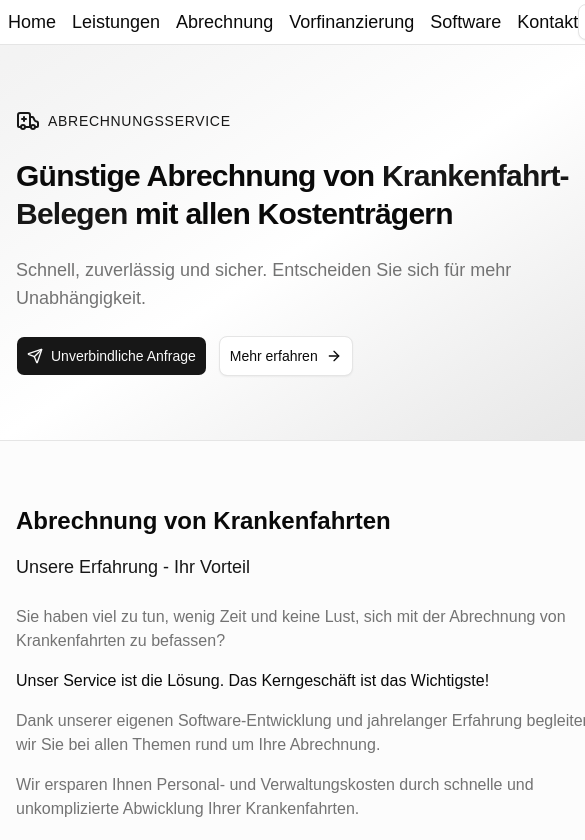
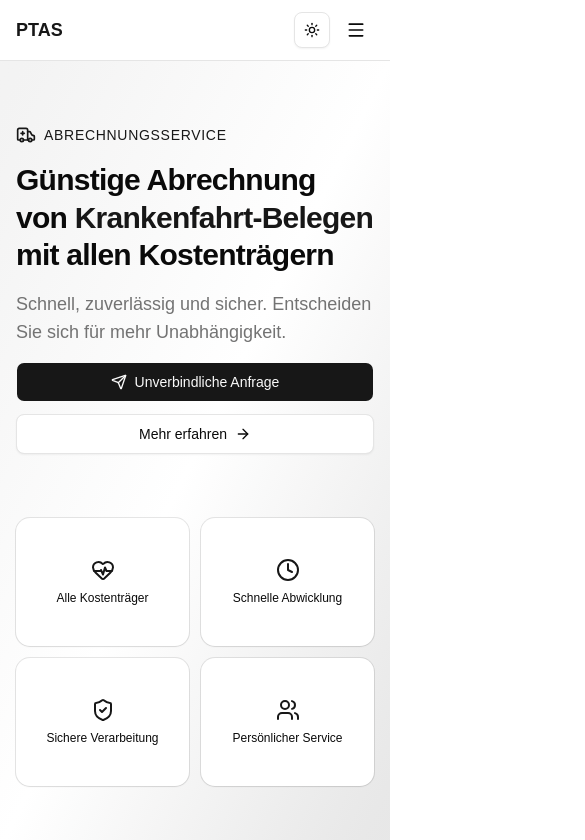
Before and after one commit to Yeah-Jack/ptas, a Next.js app in the folder apps/web/: page / in a window 390 px wide. Shown: the top 840 px of the page, 585 px wide, since content can reach past the window. Built offline with nearby package versions, Linux system fonts and the light colour scheme.

Commit message:
feat: enhance layout and spacing across multiple pages for improved responsiveness

```diff
--- a/apps/web/src/app/abrechnung/page.tsx
+++ b/apps/web/src/app/abrechnung/page.tsx
@@ -53,7 +53,7 @@ export default function AbrechnungPage() {
 						</p>
 					</div>
 
-					<div className="grid gap-8 md:grid-cols-2">
+					<div className="grid gap-6 md:gap-8 lg:grid-cols-2">
 						{/* Delegieren Card */}
 						<Card className="relative overflow-hidden border-primary/20 bg-primary/5">
 							<div className="absolute top-0 right-0 h-32 w-32 translate-x-1/2 -translate-y-1/2 rounded-full bg-primary/10 blur-2xl" />
@@ -124,9 +124,9 @@ export default function AbrechnungPage() {
 			</section>
 
 			{/* Success Section */}
-			<section className="border-y bg-muted/30 py-16 md:py-24">
+			<section className="border-y bg-muted/30 py-12 md:py-16 lg:py-24">
 				<div className="container mx-auto max-w-6xl px-4">
-					<div className="grid items-center gap-12 md:grid-cols-2">
+					<div className="grid items-center gap-8 lg:grid-cols-2 lg:gap-12">
 						<div>
 							<h2 className="mb-6 font-bold text-2xl md:text-3xl">
 								Die Abrechnung Ihrer Krankentransporte entscheidet mit über den
@@ -198,7 +198,7 @@ export default function AbrechnungPage() {
 			{/* Contracts Section */}
 			<section className="py-16 md:py-24">
 				<div className="container mx-auto max-w-6xl px-4">
-					<div className="grid items-start gap-12 md:grid-cols-2">
+					<div className="grid items-start gap-8 lg:grid-cols-2 lg:gap-12">
 						<div>
 							<h2 className="mb-6 font-bold text-2xl md:text-3xl">
 								Verträge und Codieren
@@ -277,7 +277,7 @@ export default function AbrechnungPage() {
 						</p>
 					</div>
 
-					<div className="grid gap-6 md:grid-cols-3">
+					<div className="grid gap-4 sm:grid-cols-2 md:gap-6 lg:grid-cols-3">
 						<Card>
 							<CardHeader className="text-center">
 								<Headphones className="mx-auto mb-2 size-10 text-primary" />
@@ -309,7 +309,7 @@ export default function AbrechnungPage() {
 						</Card>
 					</div>
 
-					<div className="mt-12 flex flex-wrap justify-center gap-4">
+					<div className="mt-8 flex flex-col items-center justify-center gap-3 sm:flex-row sm:gap-4 md:mt-12">
 						<Link href="/vorfinanzierung">
 							<Button variant="outline" className="gap-2">
 								<Banknote className="size-4" />
--- a/apps/web/src/app/kontakt/page.tsx
+++ b/apps/web/src/app/kontakt/page.tsx
@@ -72,7 +72,7 @@ export default function KontaktPage() {
 			{/* Contact Info Section */}
 			<section className="py-16 md:py-24">
 				<div className="container mx-auto max-w-6xl px-4">
-					<div className="mb-12 grid gap-6 md:grid-cols-3">
+					<div className="mb-8 grid gap-4 sm:grid-cols-2 md:mb-12 md:gap-6 lg:grid-cols-3">
 						<Card>
 							<CardHeader className="text-center">
 								<Mail className="mx-auto mb-2 size-10 text-primary" />
--- a/apps/web/src/app/page.tsx
+++ b/apps/web/src/app/page.tsx
@@ -64,10 +64,10 @@ export default function Home() {
 			{/* Hero Section */}
 			<section className="relative overflow-hidden bg-linear-to-br from-primary/5 via-background to-primary/10 py-16 md:py-24">
 				<div className="container mx-auto max-w-6xl px-4">
-					<div className="grid items-center gap-12 md:grid-cols-2">
-						<div className="flex flex-col gap-6">
+					<div className="grid items-center gap-8 lg:grid-cols-2 lg:gap-12">
+						<div className="flex flex-col gap-4 md:gap-6">
 							<div className="flex items-center gap-2 text-primary">
-								<Ambulance className="size-6" />
+								<Ambulance className="size-5 md:size-6" />
 								<span className="font-medium text-sm uppercase tracking-wider">
 									Abrechnungsservice
 								</span>
@@ -81,52 +81,56 @@ export default function Home() {
 								Schnell, zuverlässig und sicher. Entscheiden Sie sich für mehr
 								Unabhängigkeit.
 							</p>
-							<div className="flex flex-wrap gap-3">
+							<div className="flex flex-col gap-3 sm:flex-row sm:flex-wrap">
 								<Link href="/kontakt">
-									<Button size="lg" className="gap-2">
+									<Button size="lg" className="w-full gap-2 sm:w-auto">
 										<Send className="size-4" />
 										Unverbindliche Anfrage
 									</Button>
 								</Link>
 								<Link href="/abrechnung">
-									<Button variant="outline" size="lg" className="gap-2">
+									<Button
+										variant="outline"
+										size="lg"
+										className="w-full gap-2 sm:w-auto"
+									>
 										Mehr erfahren
 										<ArrowRight className="size-4" />
 									</Button>
 								</Link>
 							</div>
 						</div>
-						<div className="relative hidden md:block">
-							<div className="absolute inset-0 rounded-full bg-primary/10 blur-3xl" />
-							<div className="relative grid grid-cols-2 gap-4">
+						<div className="relative mt-8 md:mt-0">
+							<div className="absolute inset-0 hidden rounded-full bg-primary/10 blur-3xl md:block" />
+							<div className="relative grid grid-cols-2 gap-3 md:gap-4">
 								<Card>
-									<CardContent className="flex flex-col items-center gap-2 py-6 text-center">
-										<HeartPulse className="size-8 text-primary" />
-										<span className="font-medium text-sm">
+									<CardContent className="flex flex-col items-center gap-2 px-3 py-4 text-center md:px-4 md:py-6">
+										<HeartPulse className="size-6 text-primary md:size-8" />
+										<span className="font-medium text-xs md:text-sm">
 											Alle Kostenträger
 										</span>
 									</CardContent>
 								</Card>
 								<Card>
-									<CardContent className="flex flex-col items-center gap-2 py-6 text-center">
-										<Clock className="size-8 text-primary" />
-										<span className="font-medium text-sm">
+									<CardContent className="flex flex-col items-center gap-2 px-3 py-4 text-center md:px-4 md:py-6">
+										<Clock className="size-6 text-primary md:size-8" />
+										<span className="font-medium text-xs md:text-sm">
 											Schnelle Abwicklung
 										</span>
 									</CardContent>
 								</Card>
 								<Card>
-									<CardContent className="flex flex-col items-center gap-2 py-6 text-center">
-										<ShieldCheck className="size-8 text-primary" />
-										<span className="font-medium text-sm">
+									<CardContent className="flex flex-col items-center gap-2 px-3 py-4 text-center md:px-4 md:py-6">
+										<ShieldCheck className="size-6 text-primary md:size-8" />
+										<span className="font-medium text-xs md:text-sm">
 											Sichere Verarbeitung
 										</span>
 									</CardContent>
 								</Card>
 								<Card>
-									<CardContent className="flex flex-col items-center gap-2 py-6 text-center">
-										<Users className="size-8 text-primary" />
-										<span className="font-medium text-sm">
+									<CardContent className="flex flex-col items-center gap-2 px-3 py-4 text-center md:px-4 md:py-6">
+										<Users className="size-6 text-primary md:size-8" />
+										<span className="font-medium text-xs md:text-sm">
 											Persönlicher Service
 										</span>
 									</CardContent>
@@ -138,9 +142,9 @@ export default function Home() {
 			</section>
 
 			{/* Experience Section */}
-			<section className="border-y bg-muted/30 py-16 md:py-24">
+			<section className="border-y bg-muted/30 py-12 md:py-16 lg:py-24">
 				<div className="container mx-auto max-w-6xl px-4">
-					<div className="grid items-center gap-12 md:grid-cols-2">
+					<div className="grid items-center gap-8 lg:grid-cols-2 lg:gap-12">
 						<div>
 							<h2 className="mb-4 font-bold text-2xl md:text-3xl">
 								Abrechnung von Krankenfahrten
--- a/apps/web/src/components/header.tsx
+++ b/apps/web/src/components/header.tsx
@@ -1,9 +1,16 @@
 "use client";
+
+import { Menu, X } from "lucide-react";
 import Link from "next/link";
+import { useState } from "react";
+
+import { Button } from "@/components/ui/button";
 
 import { ModeToggle } from "./mode-toggle";
 
 export default function Header() {
+	const [isOpen, setIsOpen] = useState(false);
+
 	const links = [
 		{ to: "/", label: "Home" },
 		{ to: "/leistungen", label: "Leistungen" },
@@ -14,22 +21,62 @@ export default function Header() {
 	] as const;
 
 	return (
-		<div>
-			<div className="flex flex-row items-center justify-between px-2 py-1">
-				<nav className="flex gap-4 text-lg">
-					{links.map(({ to, label }) => {
-						return (
-							<Link key={to} href={to}>
+		<header className="sticky top-0 z-50 border-b bg-background/95 backdrop-blur supports-[backdrop-filter]:bg-background/60">
+			<div className="container mx-auto flex items-center justify-between px-4 py-3">
+				{/* Logo */}
+				<Link href="/" className="font-bold text-lg text-primary">
+					PTAS
+				</Link>
+
+				{/* Desktop Navigation */}
+				<nav className="hidden items-center gap-6 md:flex">
+					{links.map(({ to, label }) => (
+						<Link
+							key={to}
+							href={to}
+							className="text-muted-foreground text-sm transition-colors hover:text-foreground"
+						>
+							{label}
+						</Link>
+					))}
+				</nav>
+
+				{/* Desktop Actions */}
+				<div className="hidden items-center gap-2 md:flex">
+					<ModeToggle />
+				</div>
+
+				{/* Mobile Menu Button */}
+				<div className="flex items-center gap-2 md:hidden">
+					<ModeToggle />
+					<Button
+						variant="ghost"
+						size="icon"
+						onClick={() => setIsOpen(!isOpen)}
+						aria-label="Toggle menu"
+					>
+						{isOpen ? <X className="size-5" /> : <Menu className="size-5" />}
+					</Button>
+				</div>
+			</div>
+
+			{/* Mobile Navigation */}
+			{isOpen && (
+				<nav className="border-t bg-background px-4 py-4 md:hidden">
+					<div className="flex flex-col gap-3">
+						{links.map(({ to, label }) => (
+							<Link
+								key={to}
+								href={to}
+								className="rounded-md px-3 py-2 text-muted-foreground transition-colors hover:bg-muted hover:text-foreground"
+								onClick={() => setIsOpen(false)}
+							>
 								{label}
 							</Link>
-						);
-					})}
+						))}
+					</div>
 				</nav>
-				<div className="flex items-center gap-2">
-					<ModeToggle />
-				</div>
-			</div>
-			<hr />
-		</div>
+			)}
+		</header>
 	);
 }
```
Also changed, not shown: apps/web/src/app/abrechnungssoftware/page.tsx (+14 -10 lines), apps/web/src/app/leistungen/page.tsx (+9 -9 lines), apps/web/src/app/vorfinanzierung/page.tsx (+15 -11 lines).
